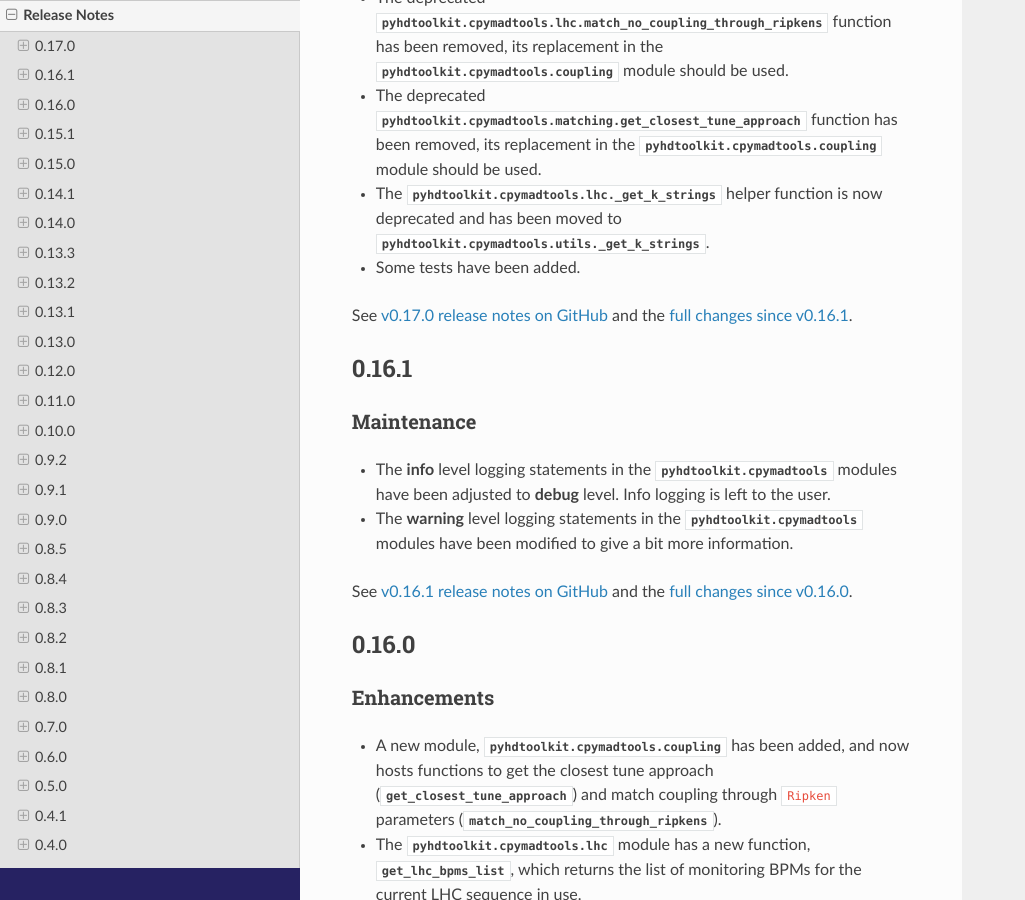
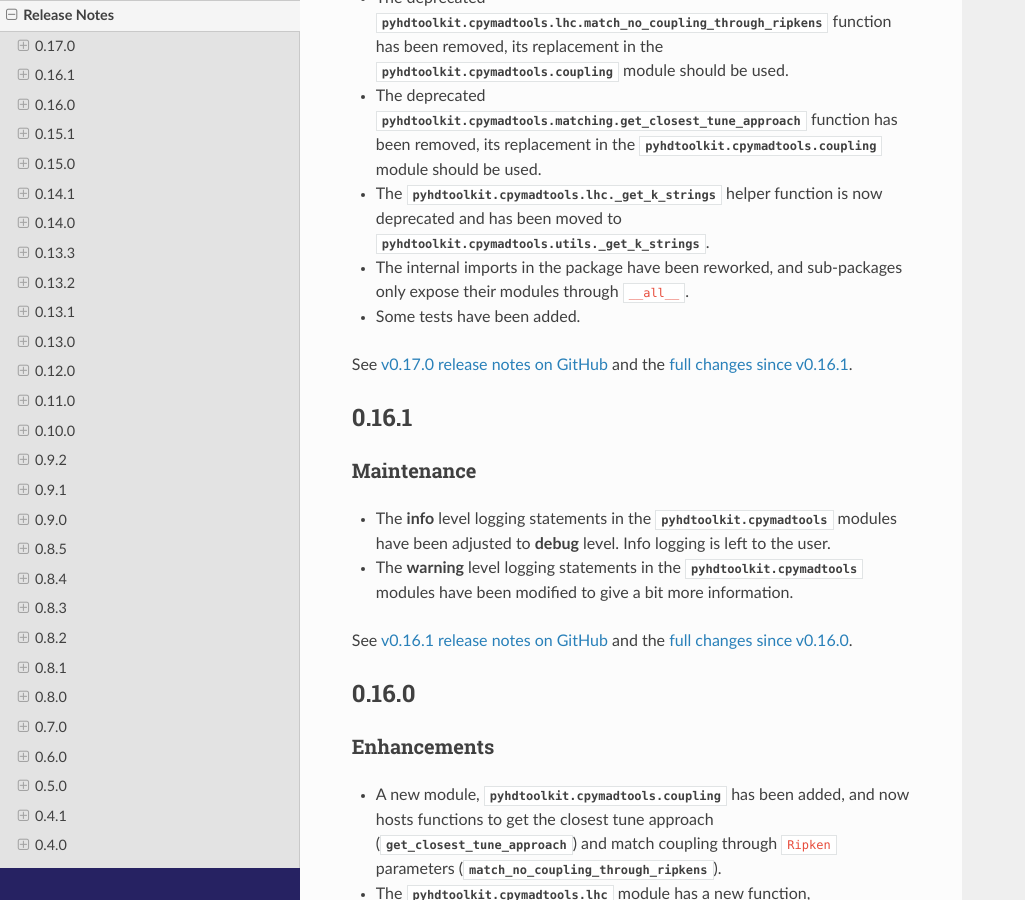
Before and after one commit to fsoubelet/PyhDToolkit, a Sphinx documentation site: the page built from docs/release.rst, in a window 1280 px wide and 900 px high, scrolled down 674 px. Shown: the whole window, without its empty margins (0-1025 px from the left). Built offline with Sphinx 7.4.7 and the Read the Docs theme 2.0.0, drawn with Linux system fonts in a browser that asks for light colours; pages that are not in the unit, such as notebooks, are missing from menus.

Commit message:
specify new imports thingy

```diff
--- a/docs/release.rst
+++ b/docs/release.rst
@@ -25,6 +25,7 @@ Maintenance
 * The deprecated `pyhdtoolkit.cpymadtools.lhc.match_no_coupling_through_ripkens` function has been removed, its replacement in the `pyhdtoolkit.cpymadtools.coupling` module should be used.
 * The deprecated `pyhdtoolkit.cpymadtools.matching.get_closest_tune_approach` function has been removed, its replacement in the `pyhdtoolkit.cpymadtools.coupling` module should be used.
 * The `pyhdtoolkit.cpymadtools.lhc._get_k_strings` helper function is now deprecated and has been moved to `pyhdtoolkit.cpymadtools.utils._get_k_strings`.
+* The internal imports in the package have been reworked, and sub-packages only expose their modules through ``__all__``.
 * Some tests have been added.
 
 See `v0.17.0 release notes on GitHub <https://github.com/fsoubelet/PyhDToolkit/releases/tag/0.17.0>`_ and the `full changes since v0.16.1 <https://github.com/fsoubelet/PyhDToolkit/compare/0.16.1...0.17.0>`_.
```
